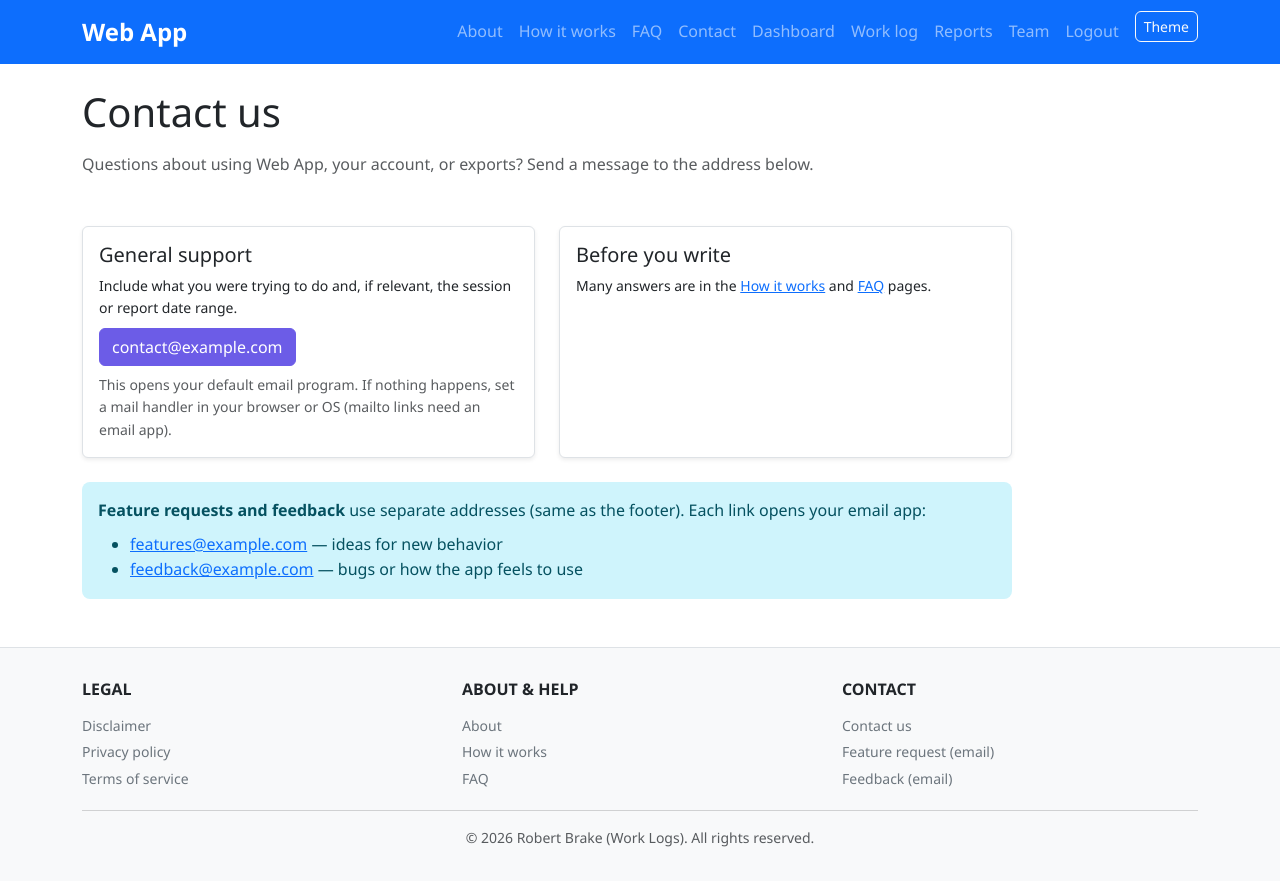
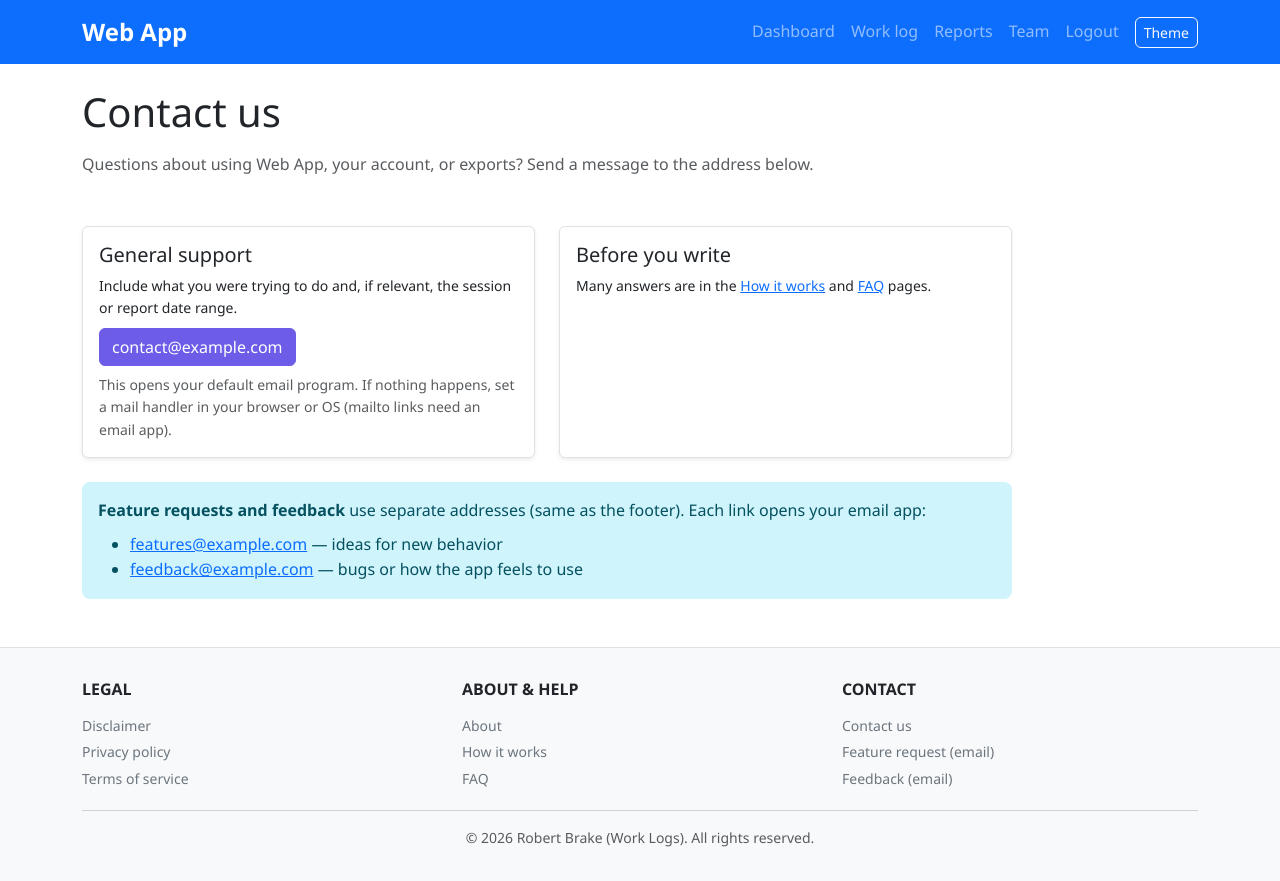
Before and after one commit to rob3662/work_logs, a Flask app: page /contact in a window 1280 px wide. Run offline with Flask 3, Linux system fonts and the light colour scheme; the visitor is signed in with stand-in values (Sample User, id 1); parts of the project's set-up code (start-up, migrations or seed data) failed here and were passed over; some libraries are stand-ins or nearby versions.

Commit message:
fixed dark mode and header

```diff
--- a/app/static/css/styles.css
+++ b/app/static/css/styles.css
@@ -7,7 +7,8 @@ Unauthorized use, modification, or distribution is strictly prohibited.
 /* Custom CSS (template) */
 
 /* Theme Variables */
-:root {
+:root,
+[data-theme="light"] {
     --primary-color: #6c5ce7;
     --secondary-color: #a29bfe;
     --success-color: #00b894;
@@ -16,12 +17,38 @@ Unauthorized use, modification, or distribution is strictly prohibited.
     --info-color: #74b9ff;
     --light-color: #f8f9fa;
     --dark-color: #2d3436;
+    --bg-primary: #ffffff;
+    --bg-secondary: #f8f9fa;
+    --text-primary: #212529;
+    --text-secondary: #6c757d;
+    --border-color: #dee2e6;
+}
+
+[data-theme="dark"] {
+    --bg-primary: #212529;
+    --bg-secondary: #2b3035;
+    --text-primary: #f8f9fa;
+    --text-secondary: #adb5bd;
+    --border-color: #495057;
+    color-scheme: dark;
 }
 
 /* Global Styles */
 body {
     font-family: 'Segoe UI', Tahoma, Geneva, Verdana, sans-serif;
     line-height: 1.6;
+}
+
+/* Ensure page surfaces follow theme even if Bootstrap vars lag */
+[data-theme="dark"] html,
+[data-theme="dark"] body {
+    background-color: var(--bg-primary);
+    color: var(--text-primary);
+}
+
+[data-theme="dark"] .bg-body-tertiary,
+[data-theme="dark"] footer.bg-body-tertiary {
+    background-color: var(--bg-secondary) !important;
 }
 
 /* Navigation */
--- a/app/static/js/theme.js
+++ b/app/static/js/theme.js
@@ -7,35 +7,40 @@ Unauthorized use, modification, or distribution is strictly prohibited.
 // Theme management and utility functions for web apps
 
 // Theme functionality
+function resolveTheme(theme) {
+    if (theme === 'auto') {
+        return window.matchMedia('(prefers-color-scheme: dark)').matches ? 'dark' : 'light';
+    }
+    return theme === 'dark' ? 'dark' : 'light';
+}
+
 function toggleTheme() {
     const currentTheme = localStorage.getItem('theme') || 'light';
-    const newTheme = currentTheme === 'light' ? 'dark' : 'light';
+    const newTheme = resolveTheme(currentTheme) === 'light' ? 'dark' : 'light';
     localStorage.setItem('theme', newTheme);
     applyTheme(newTheme);
 }
 
 function applyTheme(theme) {
-    if (theme === 'auto') {
-        const prefersDark = window.matchMedia('(prefers-color-scheme: dark)').matches;
-        document.documentElement.setAttribute('data-theme', prefersDark ? 'dark' : 'light');
-    } else {
-        document.documentElement.setAttribute('data-theme', theme);
-    }
+    const effective = resolveTheme(theme);
+    const root = document.documentElement;
+    // data-theme: custom CSS; data-bs-theme: Bootstrap 5.3 color modes
+    root.setAttribute('data-theme', effective);
+    root.setAttribute('data-bs-theme', effective);
 
-    // Update theme icon
     const themeIcon = document.getElementById('theme-icon');
     if (themeIcon) {
-        themeIcon.className = theme === 'dark' ? 'fas fa-sun' : 'fas fa-moon';
+        themeIcon.className = effective === 'dark' ? 'fas fa-sun' : 'fas fa-moon';
     }
 }
 
-// Initialize theme on page load
+// Apply as soon as this script runs (end of body) so paint matches preference
+applyTheme(localStorage.getItem('theme') || 'light');
+
 document.addEventListener('DOMContentLoaded', function() {
-    const savedTheme = localStorage.getItem('theme') || 'light';
-    applyTheme(savedTheme);
+    applyTheme(localStorage.getItem('theme') || 'light');
 
-    // Listen for system theme changes
-    window.matchMedia('(prefers-color-scheme: dark)').addEventListener('change', function(e) {
+    window.matchMedia('(prefers-color-scheme: dark)').addEventListener('change', function() {
         if (localStorage.getItem('theme') === 'auto') {
             applyTheme('auto');
         }
--- a/app/templates/base.html
+++ b/app/templates/base.html
@@ -4,7 +4,7 @@ This file is part of a proprietary software project.
 Unauthorized use, modification, or distribution is strictly prohibited.
 === LICENSE HEADER END === -->
 <!DOCTYPE html>
-<html lang="en" data-theme="light">
+<html lang="en" data-theme="light" data-bs-theme="light">
 <head>
     <meta charset="UTF-8">
     <meta name="viewport" content="width=device-width, initial-scale=1.0">
@@ -12,6 +12,20 @@ Unauthorized use, modification, or distribution is strictly prohibited.
     <meta name="description" content="{% block description %}{{ app_name }}{% endblock %}">
     <link rel="canonical" href="{{ canonical_url }}">
     <link rel="icon" type="image/svg+xml" href="{{ url_for('static', filename='favicon.svg') }}">
+    <script>
+    (function () {
+        try {
+            var t = localStorage.getItem('theme') || 'light';
+            if (t === 'auto') {
+                t = window.matchMedia('(prefers-color-scheme: dark)').matches ? 'dark' : 'light';
+            } else if (t !== 'dark') {
+                t = 'light';
+            }
+            document.documentElement.setAttribute('data-theme', t);
+            document.documentElement.setAttribute('data-bs-theme', t);
+        } catch (e) { /* ignore */ }
+    })();
+    </script>
     <link href="https://cdn.jsdelivr.net/npm/bootstrap@5.3.2/dist/css/bootstrap.min.css" rel="stylesheet">
     <link href="https://cdn.jsdelivr.net/npm/flatpickr@4.6.13/dist/flatpickr.min.css" rel="stylesheet">
     <link href="{{ url_for('static', filename='css/styles.css') }}?v={{ assets_version }}" rel="stylesheet">
@@ -20,15 +34,12 @@ Unauthorized use, modification, or distribution is strictly prohibited.
 <nav class="navbar navbar-expand-lg navbar-dark bg-primary mb-4">
     <div class="container">
         <a class="navbar-brand" href="{{ url_for('main.index') }}">{{ app_name }}</a>
-        <button class="navbar-toggler" type="button" data-bs-toggle="collapse" data-bs-target="#navMain">
+        <button class="navbar-toggler" type="button" data-bs-toggle="collapse" data-bs-target="#navMain"
+                aria-controls="navMain" aria-expanded="false" aria-label="Toggle navigation">
             <span class="navbar-toggler-icon"></span>
         </button>
         <div class="collapse navbar-collapse" id="navMain">
-            <ul class="navbar-nav ms-auto">
-                <li class="nav-item"><a class="nav-link" href="{{ url_for('main.about') }}">About</a></li>
-                <li class="nav-item"><a class="nav-link" href="{{ url_for('main.how_it_works') }}">How it works</a></li>
-                <li class="nav-item"><a class="nav-link" href="{{ url_for('main.faq') }}">FAQ</a></li>
-                <li class="nav-item"><a class="nav-link" href="{{ url_for('main.contact') }}">Contact</a></li>
+            <ul class="navbar-nav ms-auto align-items-lg-center">
                 {% if current_user.is_authenticated %}
                 <li class="nav-item"><a class="nav-link" href="{{ url_for('main.dashboard') }}">Dashboard</a></li>
                 <li class="nav-item"><a class="nav-link" href="{{ url_for('work.sessions_list') }}">Work log</a></li>
@@ -41,10 +52,16 @@ Unauthorized use, modification, or distribution is strictly prohibited.
                 {% endif %}
                 <li class="nav-item"><a class="nav-link" href="{{ url_for('auth.logout') }}">Logout</a></li>
                 {% else %}
+                <li class="nav-item"><a class="nav-link" href="{{ url_for('main.about') }}">About</a></li>
+                <li class="nav-item"><a class="nav-link" href="{{ url_for('main.how_it_works') }}">How it works</a></li>
+                <li class="nav-item"><a class="nav-link" href="{{ url_for('main.faq') }}">FAQ</a></li>
+                <li class="nav-item"><a class="nav-link" href="{{ url_for('main.contact') }}">Contact</a></li>
                 <li class="nav-item"><a class="nav-link" href="{{ url_for('auth.login') }}">Login</a></li>
                 <li class="nav-item"><a class="nav-link" href="{{ url_for('auth.register') }}">Register</a></li>
                 {% endif %}
-                <li class="nav-item"><button type="button" class="btn btn-outline-light btn-sm ms-2" onclick="toggleTheme()">Theme</button></li>
+                <li class="nav-item ms-lg-2">
+                    <button type="button" class="btn btn-outline-light btn-sm" onclick="toggleTheme()" aria-label="Toggle color theme">Theme</button>
+                </li>
             </ul>
         </div>
     </div>
```
Also changed, not shown: other parts of app/static/css/styles.css (+26 -7 lines), 1 other file.
